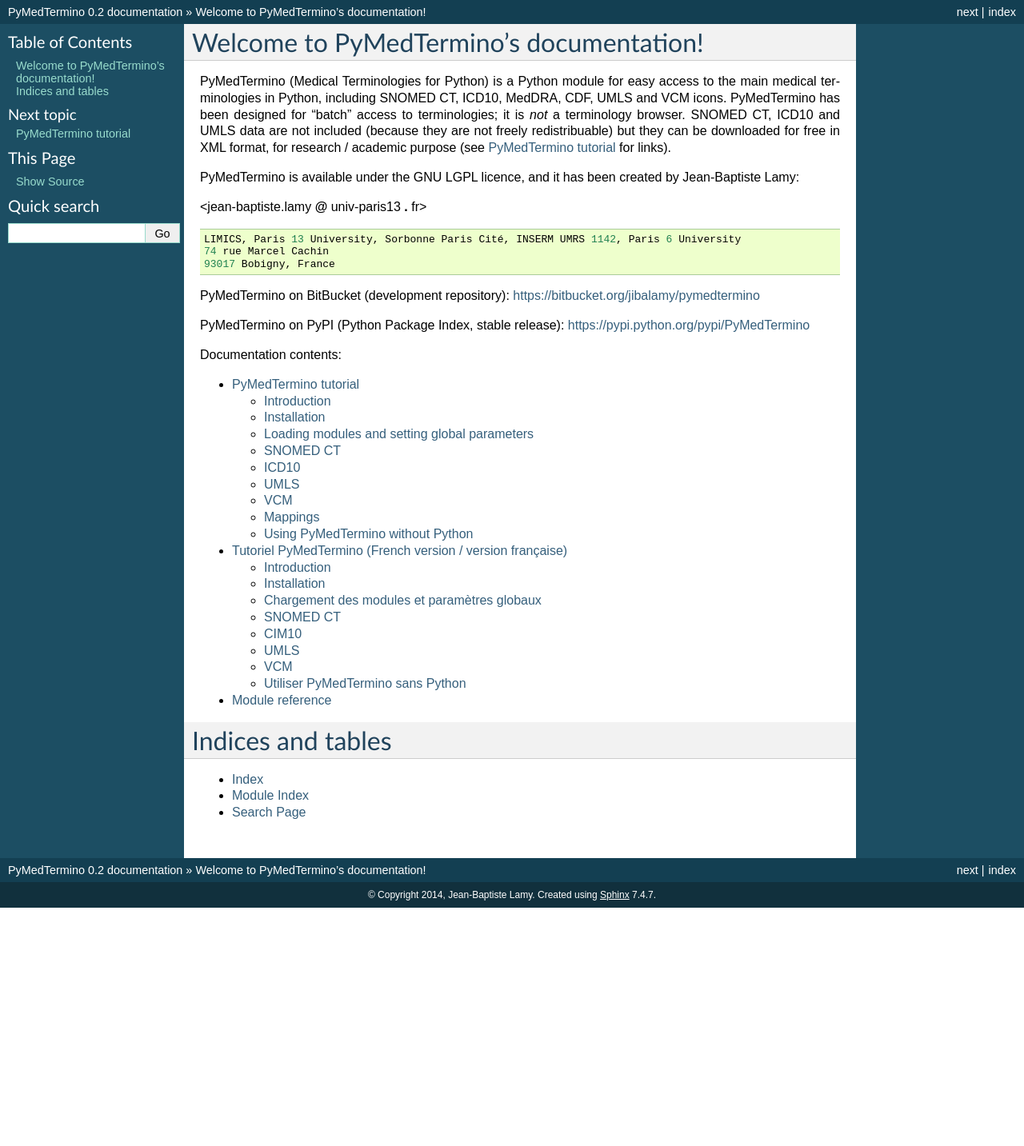
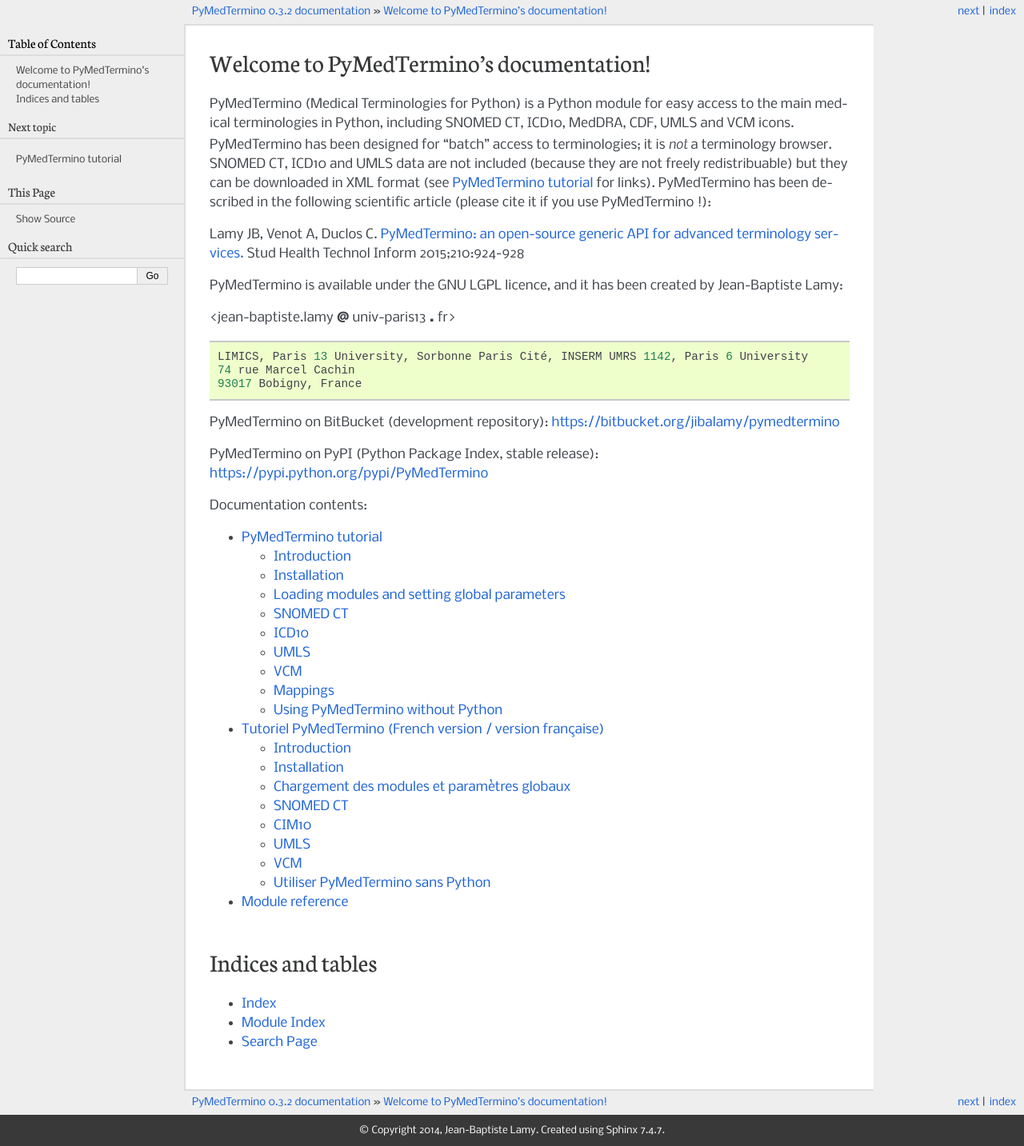
Before and after one commit to laurendunn/pymedtermino, a Sphinx documentation site: the page built from doc/index.rst, in a window 1280 px wide. Shown: the whole page at 80% size. Built offline with Sphinx 7.4.7, drawn with Linux system fonts in a browser that asks for light colours; before the commit the page ends 1135 px from its top, so only the background shows below that.

```diff
--- a/doc/conf.py
+++ b/doc/conf.py
@@ -55,10 +55,12 @@ copyright = '2014, Jean-Baptiste Lamy'
 # |version| and |release|, also used in various other places throughout the
 # built documents.
 #
+# The full version, including alpha/beta/rc tags.
+import os.path, re
+s = open(os.path.join(os.path.dirname(__file__), "..", "setup.py")).read()
+release = re.findall('version\\s*=\\s*"(.*?)"', s)[0]
 # The short X.Y version.
-version = '0.2'
-# The full version, including alpha/beta/rc tags.
-release = '0.2'
+version = ".".join(release.split(".")[:2])
 
 # The language for content autogenerated by Sphinx. Refer to documentation
 # for a list of supported languages.
@@ -103,7 +105,7 @@ pygments_style = 'sphinx'
 
 # The theme to use for HTML and HTML Help pages.  See the documentation for
 # a list of builtin themes.
-html_theme = 'default'
+html_theme = 'pyramid'
 
 # Theme options are theme-specific and customize the look and feel of a theme
 # further.  For a list of options available for each theme, see the
--- a/doc/index.rst
+++ b/doc/index.rst
@@ -9,8 +9,13 @@ PyMedTermino (Medical Terminologies for Python) is a Python module for easy acce
 terminologies in Python, including SNOMED CT, ICD10, MedDRA, CDF, UMLS and VCM icons. PyMedTermino has been designed
 for "batch" access to terminologies; it is *not* a terminology browser.
 SNOMED CT, ICD10 and UMLS data are not included (because they are not freely redistribuable) but they
-can be downloaded for free in XML format, for research / academic purpose  (see :doc:`tuto_en` for
-links).
+can be downloaded in XML format (see :doc:`tuto_en` for links).
+PyMedTermino has been described in the following scientific article
+(please cite it if you use PyMedTermino !):
+
+Lamy JB, Venot A, Duclos C.
+`PyMedTermino: an open-source generic API for advanced terminology services. <http://ebooks.iospress.nl/volumearticle/39485>`_
+Stud Health Technol Inform 2015;210:924-928
 
 PyMedTermino is available under the GNU LGPL licence, and it has been created by Jean-Baptiste Lamy:
 
--- a/doc/tuto_fr.rst
+++ b/doc/tuto_fr.rst
@@ -5,7 +5,7 @@ Introduction
 ************
 
 PyMedTermino (Terminologies Médicales en Python) est un module Python permettant d'accéder facilement aux
-principales terminologies médicales. Les terminologies suivantes sont proposées :
+principales terminologies médicales. Les terminologies suivantes sont supportées :
 
  - La SNOMED CT
  - La CIM10
@@ -26,7 +26,7 @@ PyMedTermino a été conçu pour permettre un accès "en batch" aux terminologie
 navigateur/browser de terminologies (bien qu'il pourrait être utiliser pour écrire un tel navigateur en Python).
 
 Pour la SNOMED CT et la CIM10, les données ne sont pas incluses (car elles ne sont pas librement
-redistribuables) mais peuvent être téléchargées au format XML gratuitement. PyMedTermino contient des
+redistribuables) mais peuvent être téléchargées au format XML. PyMedTermino contient des
 scripts pour exporter ces données dans des bases de données SQLite3.
 
 Pour l'UMLS, les données ne sont pas incluses (pour les mêmes raisons, et car elles sont très
@@ -94,7 +94,7 @@ Installation
 
 #. Extraire l'archive PyMedTermino-X.Y.tar.bz2
 
-#. Après inscription auprès de la NLM, télécharger les données de la SNOMED CT :
+#. Après inscription auprès de la NLM, télécharger les données de la SNOMED CT (Attention des restrictions existent selon les pays, voir la licence d'UMLS et l'appendice concernant la SNOMED CT) :
 
  - http://www.nlm.nih.gov/research/umls/licensedcontent/snomedctfiles.html
 
```
Also changed, not shown: README.rst (+9 -1 lines), doc/tuto_en.rst (+4 -4 lines).
